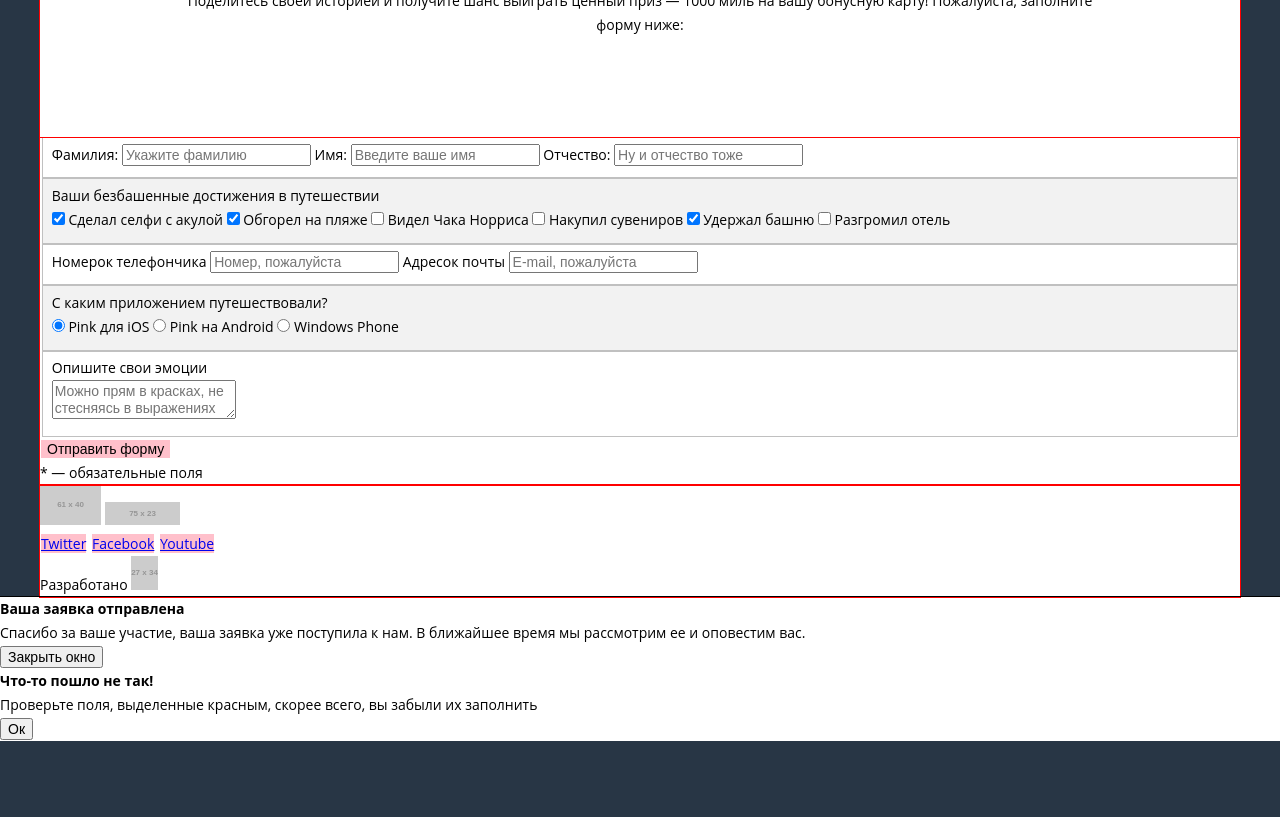
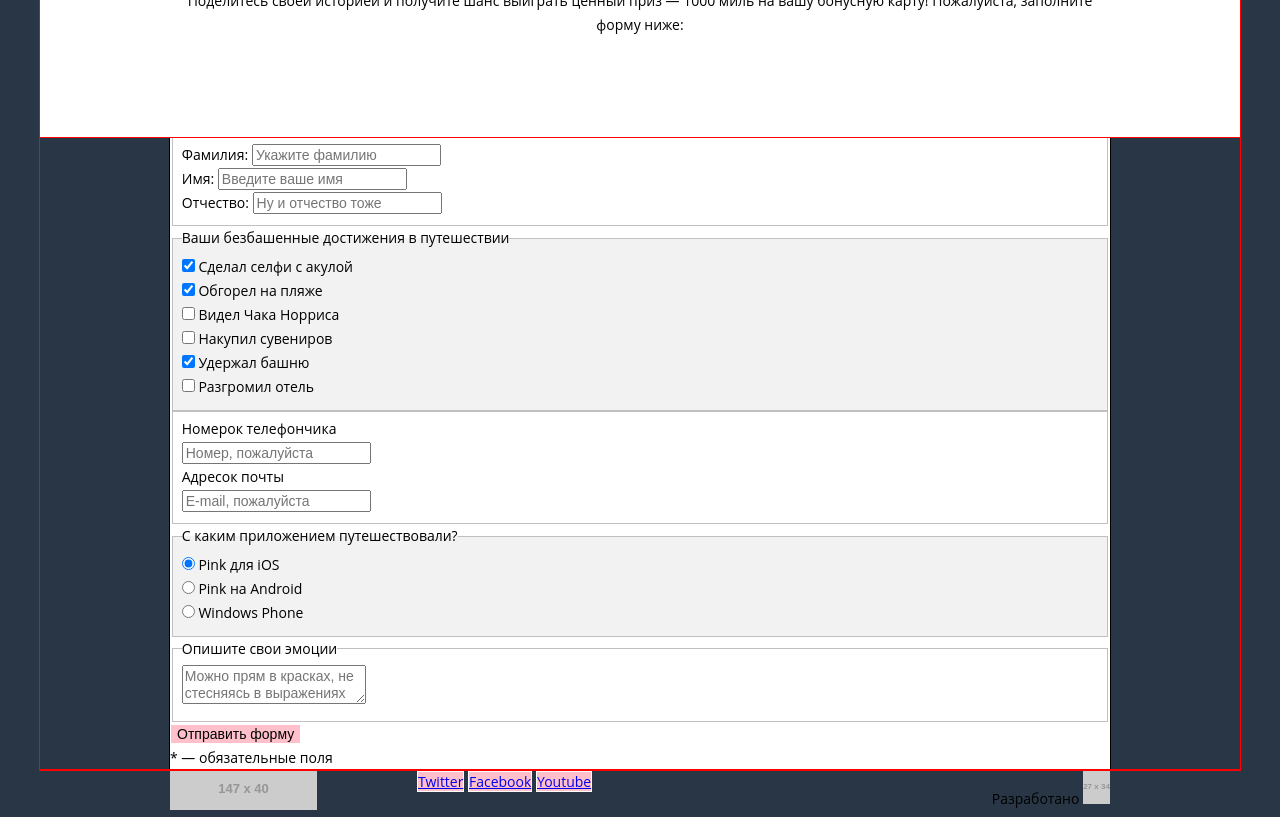
Before and after one commit to shakepompom/pink, a website: page form.html in a window 1280 px wide. Shown: the part 500-1317 px from the top of the page. Before the commit the page ends 1241 px from the top, so only its background shows below. Drawn offline with nearby package versions, Linux system fonts and the light colour scheme; files that its build step writes are made by us from their sources; placeholder pictures from the web are drawn by us.

Commit message:
grid photo.html

```diff
--- a/form.html
+++ b/form.html
@@ -31,16 +31,29 @@
       <div class="form">
         <form class="competition" action="#" method="post">
           <fieldset class="competition__name">
-            <label for="surname">Фамилия:</label>
+            <!-- <label for="surname">Фамилия:</label>
             <input type="text" name="surname" id="surname" placeholder="Укажите фамилию">
             <label for="name">Имя:</label>
             <input type="text" name="name" id="name" placeholder="Введите ваше имя">
             <label for="patronymic">Отчество:</label>
+            <input type="text" name="patronymic" id="patronymic" placeholder="Ну и отчество тоже"> -->
+            <label for="surname">
+              Фамилия:
+              <input type="text" name="surname" id="surname" placeholder="Укажите фамилию">
+            </label>
+            <label for="name">
+              Имя:
+              <input type="text" name="name" id="name" placeholder="Введите ваше имя">
+            </label>
+            <label for="patronymic">
+              Отчество:
               <input type="text" name="patronymic" id="patronymic" placeholder="Ну и отчество тоже">
+            </label>
           </fieldset>
           <fieldset class="competition__achievement">
-            <p>Ваши безбашенные достижения в путешествии</p>
-            <input type="checkbox" name="achievement" id="selfie" value="selfie" checked>
+            <!-- <p>Ваши безбашенные достижения в путешествии</p> -->
+            <legend>Ваши безбашенные достижения в путешествии</legend>
+            <!-- <input type="checkbox" name="achievement" id="selfie" value="selfie" checked>
             <label for="selfie">Сделал селфи с акулой</label>
             <input type="checkbox" name="achievement" id="burnt" value="burnt" checked>
             <label for="burnt">Обгорел на пляже</label>
@@ -51,25 +64,67 @@
             <input type="checkbox" name="achievement" id="tower" value="tower" checked>
             <label for="tower">Удержал башню</label>
             <input type="checkbox" name="achievement" id="hotel" value="hotel">
-            <label for="hotel">Разгромил отель</label>
+            <label for="hotel">Разгромил отель</label> -->
+            <label for="selfie">
+              <input type="checkbox" name="achievement" id="selfie" value="selfie" checked>
+              Сделал селфи с акулой
+            </label>
+            <label for="burnt">
+              <input type="checkbox" name="achievement" id="burnt" value="burnt" checked>
+              Обгорел на пляже
+            </label>
+            <label for="chuck-norris">
+              <input type="checkbox" name="achievement" id="chuck-norris" value="chuck-norris">
+              Видел Чака Норриса
+            </label>
+            <label for="present">
+              <input type="checkbox" name="achievement" id="present" value="present">
+              Накупил сувениров
+            </label>
+            <label for="tower">
+              <input type="checkbox" name="achievement" id="tower" value="tower" checked>
+              Удержал башню
+            </label>
+            <label for="hotel">
+              <input type="checkbox" name="achievement" id="hotel" value="hotel">
+              Разгромил отель
+            </label>
           </fieldset>
           <fieldset class="competition__contacts">
+            <!-- <label for="tel">Номерок телефончика</label>
+            <input type="tel" name="tel" id="tel" placeholder="Номер, пожалуйста">
+            <label for="email">Адресок почты</label>
+            <input type="email" name="email" id="email" placeholder="E-mail, пожалуйста"> -->
             <label for="tel">Номерок телефончика</label>
             <input type="tel" name="tel" id="tel" placeholder="Номер, пожалуйста">
             <label for="email">Адресок почты</label>
             <input type="email" name="email" id="email" placeholder="E-mail, пожалуйста">
           </fieldset>
           <fieldset class="competition__app">
-            <p>С каким приложением путешествовали?</p>
-            <input type="radio" name="app" id="iOS" value="iOS" checked>
+            <!-- <p>С каким приложением путешествовали?</p> -->
+            <legend>С каким приложением путешествовали?</legend>
+            <!-- <input type="radio" name="app" id="iOS" value="iOS" checked>
             <label for="iOS">Pink для iOS</label>
             <input type="radio" name="app" id="Android" value="Android">
             <label for="Android">Pink на Android</label>
             <input type="radio" name="app" id="Windows" value="Windows">
-            <label for="Windows">Windows Phone</label>
+            <label for="Windows">Windows Phone</label> -->
+            <label for="iOS">
+              <input type="radio" name="app" id="iOS" value="iOS" checked>
+              Pink для iOS
+            </label>
+            <label for="Android">
+              <input type="radio" name="app" id="Android" value="Android">
+              Pink на Android
+            </label>
+            <label for="Windows">
+              <input type="radio" name="app" id="Windows" value="Windows">
+              Windows Phone
+            </label>
           </fieldset>
           <fieldset class="competition__emotions">
-            <p>Опишите свои эмоции</p>
+            <!-- <p>Опишите свои эмоции</p> -->
+            <legend>Опишите свои эмоции</legend>
             <textarea name="emotions" placeholder="Можно прям в красках, не стесняясь в выражениях"></textarea>
           </fieldset>
           <button class="btn  competition__submit" type="submit">Отправить форму</button>
@@ -78,18 +133,19 @@
       </div>
     </main>
     <footer class="page-footer  page-footer--inner">
-      <div class="logo">
-        <a class="logo  logo--glasses" href="index.html"><img src="http://placehold.it/61x40" alt=""></a>
-        <a class="logo  logo--black" href="index.html"><img src="http://placehold.it/75x23" alt=""></a>
+      <div class="page-footer__wrapper">
+        <div class="page-footer__logo  page-footer__logo--black">
+          <a href="index.html"><img src="http://placehold.it/147x40" alt=""></a>
         </div>
-      <div class="social">
+        <div class="page-footer__social">
           <a href="#" class="btn  btn--social  btn--social-twitter">Twitter</a>
           <a href="#" class="btn  btn--social  btn--social-facebook">Facebook</a>
           <a href="#" class="btn  btn--social  btn--social-youtube">Youtube</a>
         </div>
-      <div class="copyrights">
+        <div class="page-footer__copyrights">
           Разработано
           <a href="https://htmlacademy.ru/"><img class="logo  logo--html-academy" src="http://placehold.it/27x34" alt=""></a>
+        </div>
       </div>
     </footer>
     <div class="modal-content">
--- a/less/blocks/competition.less
+++ b/less/blocks/competition.less
@@ -1,5 +1,6 @@
 .competition {
   .blocks-wrapper();
+  .container();
   background: #ffffff;
 
   &__name {
@@ -22,3 +23,7 @@
     background: #ffffff;
   }
 }
+
+.competition label {
+  display: block;
+}
--- a/less/blocks/contacts.less
+++ b/less/blocks/contacts.less
@@ -1,5 +1,6 @@
 .contacts {
   .blocks-wrapper();
+  .container();
   background: #ffffff;
 }
 
--- a/less/blocks/main-nav.less
+++ b/less/blocks/main-nav.less
@@ -72,7 +72,9 @@
   }
 
   .main-nav__items {
-    position: static;
+    position: relative;
+    top: 0;
+    left: 0;
     width: auto;
     display: block;
     float: right;
--- a/less/blocks/modal-content.less
+++ b/less/blocks/modal-content.less
@@ -1,4 +1,5 @@
 .modal-content {
   .blocks-wrapper();
   background: #ffffff;
+  display: none;
 }
```
Lines whose indentation alone changed are shown as unchanged.
